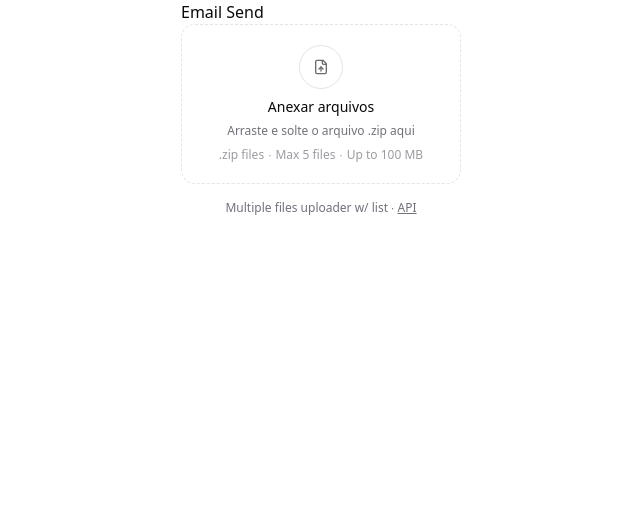
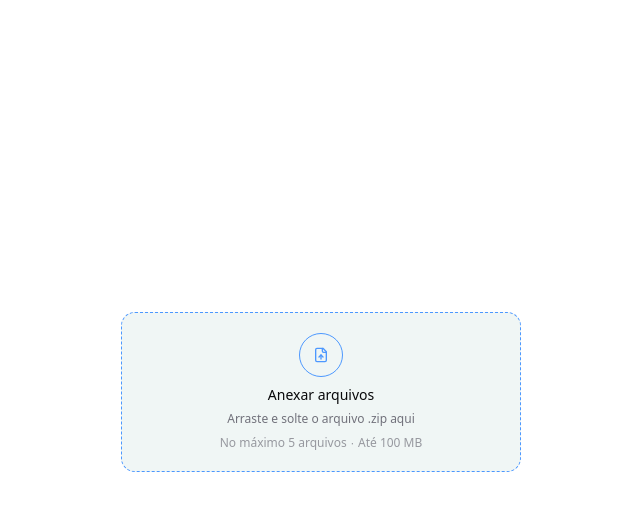
Before and after one commit to rcnald/email-send-frontend, a React (Vite) app: page / in a window 1280 px wide. Shown: the top 510 px of the page, without its empty margins (319-959 px from the left). Built offline with nearby package versions, Linux system fonts and the light colour scheme.

Commit message:
feat: file upload component

```diff
--- a/package.json
+++ b/package.json
@@ -7,7 +7,8 @@
     "dev": "vite",
     "build": "tsc -b && vite build",
     "lint": "biome lint",
-    "preview": "vite preview"
+    "preview": "vite preview",
+    "prepare": "husky"
   },
   "dependencies": {
     "@tailwindcss/vite": "^4.1.11",
--- a/src/app.tsx
+++ b/src/app.tsx
@@ -2,8 +2,7 @@ import { FileUpload } from "./components/file-upload"
 
 export function App() {
   return (
-    <div className='mx-auto w-70'>
-      <h1>Email Send</h1>
+    <div className='flex min-h-screen w-full flex-col items-center justify-center'>
       <FileUpload />
     </div>
   )
--- a/src/components/file-upload.tsx
+++ b/src/components/file-upload.tsx
@@ -1,58 +1,8 @@
-import {
-  AlertCircleIcon,
-  FileArchiveIcon,
-  FileIcon,
-  FileSpreadsheetIcon,
-  FileTextIcon,
-  FileUpIcon,
-  HeadphonesIcon,
-  ImageIcon,
-  VideoIcon,
-  XIcon,
-} from "lucide-react"
+import { AlertCircleIcon, FileUpIcon, XIcon } from "lucide-react"
 import { Button } from "@/components/ui/button"
-import { useFileUpload } from "@/hooks/use-file-upload"
+import { type FileItem, useFileUpload } from "@/hooks/use-file-upload"
 import { formatBytes } from "@/hooks/use-file-upload.utils"
-
-const getFileIcon = (file: { file: File | { type: string; name: string } }) => {
-  const fileType = file.file instanceof File ? file.file.type : file.file.type
-  const fileName = file.file instanceof File ? file.file.name : file.file.name
-
-  if (
-    fileType.includes("pdf") ||
-    fileName.endsWith(".pdf") ||
-    fileType.includes("word") ||
-    fileName.endsWith(".doc") ||
-    fileName.endsWith(".docx")
-  ) {
-    return <FileTextIcon className='size-4 opacity-60' />
-  }
-  if (
-    fileType.includes("zip") ||
-    fileType.includes("archive") ||
-    fileName.endsWith(".zip") ||
-    fileName.endsWith(".rar")
-  ) {
-    return <FileArchiveIcon className='size-4 opacity-60' />
-  }
-  if (
-    fileType.includes("excel") ||
-    fileName.endsWith(".xls") ||
-    fileName.endsWith(".xlsx")
-  ) {
-    return <FileSpreadsheetIcon className='size-4 opacity-60' />
-  }
-  if (fileType.includes("video/")) {
-    return <VideoIcon className='size-4 opacity-60' />
-  }
-  if (fileType.includes("audio/")) {
-    return <HeadphonesIcon className='size-4 opacity-60' />
-  }
-  if (fileType.startsWith("image/")) {
-    return <ImageIcon className='size-4 opacity-60' />
-  }
-  return <FileIcon className='size-4 opacity-60' />
-}
+import { FileArchiveIcon } from "./icons/file-archive"
 
 export const FileUpload = () => {
   const maxFiles = 5
@@ -78,17 +28,20 @@ export const FileUpload = () => {
     accept,
   })
 
+  const hasErrors = errors.length > 0
+  const hasMoreThanOneFile = files.length > 1
+
   return (
-    <div className='flex flex-col gap-2'>
-      {/* Drop area */}
+    <div className='flex w-100 flex-col gap-2'>
       <button
-        className='flex min-h-40 flex-col items-center justify-center rounded-xl border border-input border-dashed p-4 transition-colors hover:bg-accent/50 has-disabled:pointer-events-none has-[input:focus]:border-ring has-disabled:opacity-50 has-[input:focus]:ring-[3px] has-[input:focus]:ring-ring/50 data-[dragging=true]:bg-accent/50'
-        data-dragging={isDragging || undefined}
+        className='flex min-h-40 cursor-pointer flex-col items-center justify-center rounded-xl border border-primary border-dashed bg-accent p-4 transition-colors hover:bg-accent/50 has-disabled:pointer-events-none has-[input:focus]:border-ring has-disabled:opacity-50 has-[input:focus]:ring-[3px] has-[input:focus]:ring-ring/50 data-[dragging=true]:bg-accent/50'
+        data-dragging={isDragging}
         onClick={openFileDialog}
         onDragEnter={handleDragEnter}
         onDragLeave={handleDragLeave}
         onDragOver={handleDragOver}
         onDrop={handleDrop}
+        tabIndex={-1}
         type='button'
       >
         <input
@@ -100,50 +53,65 @@ export const FileUpload = () => {
         <div className='flex flex-col items-center justify-center text-center'>
           <div
             aria-hidden='true'
-            className='mb-2 flex size-11 shrink-0 items-center justify-center rounded-full border bg-background'
+            className='mb-2 flex size-11 shrink-0 items-center justify-center rounded-full border border-primary bg-accent'
           >
-            <FileUpIcon className='size-4 opacity-60' />
+            <FileUpIcon className='size-4 text-primary text-opacity-60 ' />
           </div>
           <p className='mb-1.5 font-medium text-sm'>Anexar arquivos</p>
           <p className='mb-2 text-muted-foreground text-xs'>
             Arraste e solte o arquivo .zip aqui
           </p>
           <div className='flex flex-wrap justify-center gap-1 text-muted-foreground/70 text-xs'>
-            <span>{accept} files</span>
+            <span>No máximo {maxFiles} arquivos</span>
             <span>∙</span>
-            <span>Max {maxFiles} files</span>
-            <span>∙</span>
-            <span>Up to {formatBytes(maxSize)}</span>
+            <span>Até {formatBytes(maxSize)}</span>
           </div>
         </div>
       </button>
 
-      {errors.length > 0 && (
       <div
         className='flex items-center gap-1 text-destructive text-xs'
         role='alert'
       >
-          <AlertCircleIcon className='size-3 shrink-0' />
+        {hasErrors ? <AlertCircleIcon className='size-3 shrink-0' /> : null}
         <span>{errors[0]}</span>
       </div>
-      )}
 
-      {/* File list */}
-      {files.length > 0 && (
       <div className='space-y-2'>
         {files.map((file) => (
+          <FileListItem file={file} key={file.id} removeFile={removeFile} />
+        ))}
+
+        {hasMoreThanOneFile ? (
+          <div>
+            <Button onClick={clearFiles} size='sm'>
+              Remover todos os arquivos
+            </Button>
+          </div>
+        ) : null}
+      </div>
+    </div>
+  )
+}
+
+const FileListItem = ({
+  file,
+  removeFile,
+}: {
+  file: FileItem
+  removeFile: (id: string) => void
+}) => {
+  return (
     <div
-              className='flex items-center justify-between gap-2 rounded-lg border bg-background p-2 pe-3'
+      className='flex items-center justify-between gap-2 rounded-lg border bg-background p-1.5 pe-3'
       key={file.id}
     >
       <div className='flex items-center gap-3 overflow-hidden'>
-                <div className='flex aspect-square size-10 shrink-0 items-center justify-center rounded border'>
-                  {getFileIcon(file)}
+        <div className='flex aspect-square size-10 shrink-0 items-center justify-center rounded'>
+          <FileArchiveIcon className='size-5 text-primary opacity-60' />
         </div>
-                <div className='flex min-w-0 flex-col gap-0.5'>
-                  <p className='truncate font-medium text-[13px]'>
-                    {file.file.name}
-                  </p>
+        <div className='flex min-w-0 flex-col'>
+          <p className='truncate font-medium text-[13px]'>{file.file.name}</p>
           <p className='text-muted-foreground text-xs'>
             {formatBytes(file.file.size)}
           </p>
@@ -160,31 +128,5 @@ export const FileUpload = () => {
         <XIcon aria-hidden='true' className='size-4' />
       </Button>
     </div>
-          ))}
-
-          {/* Remove all files button */}
-          {files.length > 1 && (
-            <div>
-              <Button onClick={clearFiles} size='sm' variant='outline'>
-                Remove all files
-              </Button>
-            </div>
-          )}
-        </div>
-      )}
-
-      <section
-        aria-live='polite'
-        className='mt-2 text-center text-muted-foreground text-xs'
-      >
-        Multiple files uploader w/ list ∙{" "}
-        <a
-          className='underline hover:text-foreground'
-          href='https://github.com/origin-space/originui/tree/main/docs/use-file-upload.md'
-        >
-          API
-        </a>
-      </section>
-    </div>
   )
 }
--- a/src/index.css
+++ b/src/index.css
@@ -49,13 +49,13 @@
   --card-foreground: oklch(0.141 0.005 285.823);
   --popover: oklch(1 0 0);
   --popover-foreground: oklch(0.141 0.005 285.823);
-  --primary: oklch(0.21 0.006 285.885);
+  --primary: oklch(68.084% 0.17027 256.806);
   --primary-foreground: oklch(0.985 0 0);
   --secondary: oklch(0.967 0.001 286.375);
   --secondary-foreground: oklch(0.21 0.006 285.885);
   --muted: oklch(0.967 0.001 286.375);
   --muted-foreground: oklch(0.552 0.016 285.938);
-  --accent: oklch(0.967 0.001 286.375);
+  --accent: oklch(96.834% 0.00651 186.24);
   --accent-foreground: oklch(0.21 0.006 285.885);
   --destructive: oklch(0.577 0.245 27.325);
   --border: oklch(0.92 0.004 286.32);
@@ -115,6 +115,6 @@
     @apply border-border outline-ring/50;
   }
   body {
-    @apply bg-background text-foreground;
+    @apply bg-white text-foreground;
   }
 }
```
Also changed, not shown: src/components/icons/file-archive.tsx (added, +34 -0 lines), components.json, src/assets/file-arquive.svg (added), 1 other file (tests, documents, lock files or other folders). Lines whose indentation alone changed are shown as unchanged.
